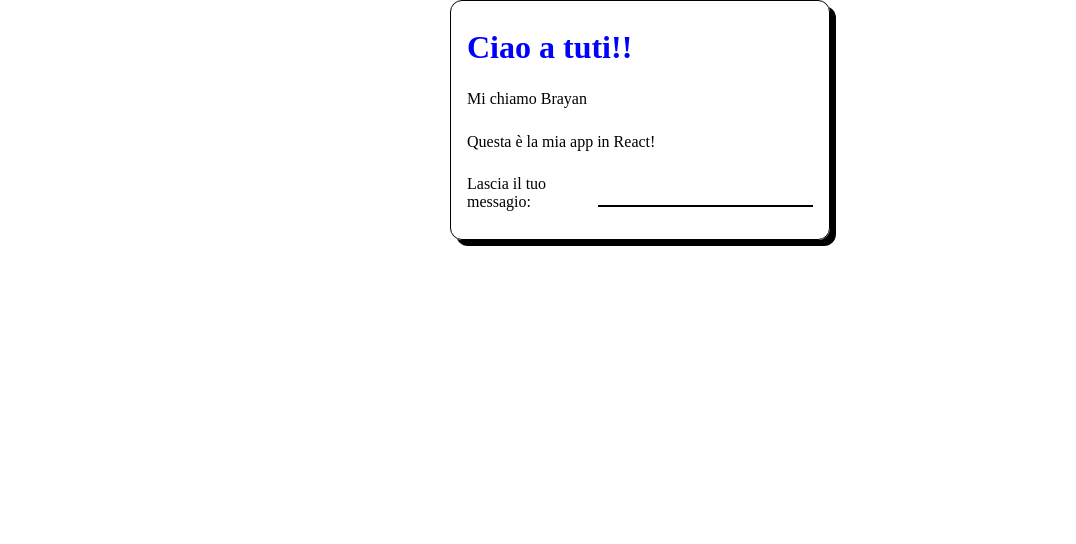
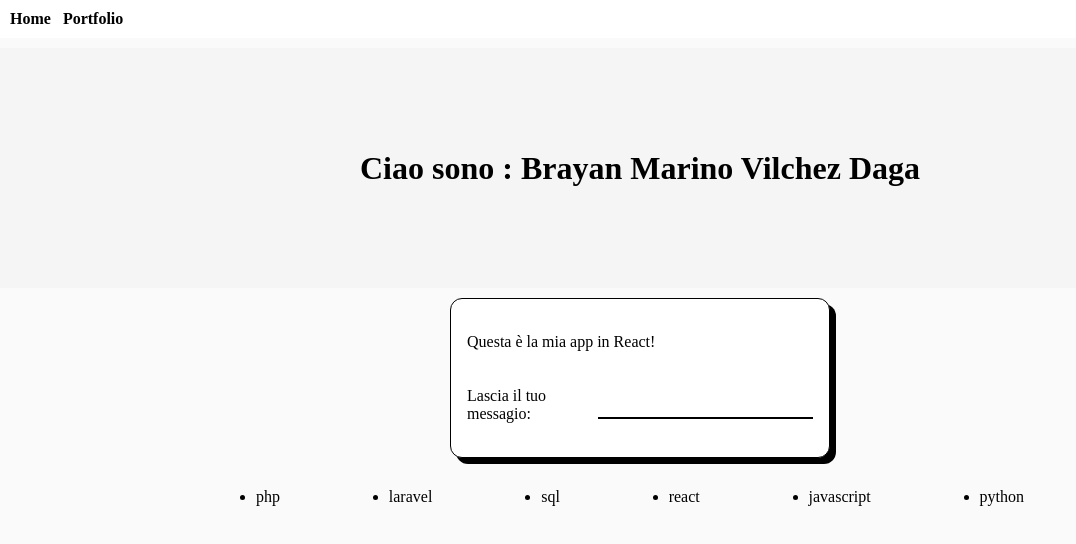
Before and after one commit to Hackademy-Part-time-80/react01_brayanmarino_vilchezdaga, a React (Vite) app: page / in a window 1280 px wide. Shown: the top 544 px of the page, without its empty margins (0-1076 px from the left). Built offline with nearby package versions, Linux system fonts and the light colour scheme.

Commit message:
components

```diff
--- a/src/App.css
+++ b/src/App.css
@@ -4,18 +4,19 @@
   align-items: center;
 }
 
-
 .card {
   border: 1px solid black;
   max-width: 380px;
-  margin: 0 auto;
+  margin: 0 auto 30px auto;
   padding: 16px;
   border-radius: 12px;
   box-shadow: 6px 6px 0 0 black;
-  height: 240px;
+  height: 160px;
   display: flex;
   flex-direction: column;
   justify-content: space-around;
+  background-color: white;
+
 }
 
 label,
--- a/src/App.jsx
+++ b/src/App.jsx
@@ -1,20 +1,18 @@
 import './App.css'
+import Card from './components/Card';
+import Header from './components/Header';
+import List from './components/List';
+import Navbar from './components/Navbar';
 
 function App() {
-  const nome = 'Brayan';
+  const nome = 'Brayan Marino Vilchez Daga';
+  const languages = ['php', 'laravel', 'sql', 'react', 'javascript', 'python'];
   return (
     <>
-      <div className="card">
-        <h1 className='text-blue'>Ciao a tuti!!</h1>
-        <p>Mi chiamo {nome}</p>
-        <p>Questa è la mia app in React!</p>
-
-        <div className="d-flex">
-          <label htmlFor="myInput">Lascia il tuo messagio:</label>
-          <input type="text" id='myInput' />
-        </div>
-      </div>
-
+      <Navbar />
+      <Header title={nome} />
+      <Card />
+      <List languages={languages} />
     </>
   )
 }
--- /dev/null
+++ b/src/components/Card.jsx
@@ -0,0 +1,15 @@
+export default function Card() {
+  const nome = 'Brayan';
+  return (
+    <>
+      <div className="card">
+        <p>Questa è la mia app in React!</p>
+
+        <div className="d-flex">
+          <label htmlFor="myInput">Lascia il tuo messagio:</label>
+          <input type="text" id='myInput' />
+        </div>
+      </div>
+    </>
+  )
+}
--- /dev/null
+++ b/src/components/Header.jsx
@@ -0,0 +1,8 @@
+export default function Header({ title }) {
+  return (
+    <div id="custom_header">
+      <h1>Ciao sono : {title}</h1>
+    </div>
+
+  );
+}
--- /dev/null
+++ b/src/components/List.jsx
@@ -0,0 +1,14 @@
+export default function List({ languages }) {
+  return (
+    <div className="languages">
+      <ul>
+        {languages.map((language) => {
+          return (
+            <li key={language}>{language}</li>
+          );
+        })}
+      </ul>
+    </div>
+
+  );
+}
--- /dev/null
+++ b/src/components/Navbar.jsx
@@ -0,0 +1,10 @@
+export default function Navbar() {
+  return (
+    <nav id="custom_nav">
+      <ul>
+        <li><a href="#">Home</a></li>
+        <li><a href="#">Portfolio</a></li>
+      </ul>
+    </nav>
+  );
+}
--- a/src/index.css
+++ b/src/index.css
@@ -4,6 +4,54 @@
   box-sizing: border-box;
 }
 
+
+body {
+  background-color: #FAFAFA;
+}
+
 .text-blue {
   color: blue;
 }
+
+#custom_nav {
+  background-color: white;
+  padding: 10px;
+  align-items: center;
+  position: sticky;
+  top: 0;
+}
+
+#custom_nav ul {
+  display: flex;
+  gap: 12px;
+}
+
+#custom_nav li {
+  list-style: none;
+}
+
+#custom_nav li a {
+  text-decoration: none;
+  color: black;
+  font-weight: bold;
+}
+
+#custom_header {
+  display: flex;
+  justify-content: center;
+  align-items: center;
+  height: 30vh;
+  background-color: whitesmoke;
+  margin: 10px 0;
+}
+
+.languages {
+  width: 60%;
+  margin: 0 auto;
+}
+
+.languages ul {
+  display: flex;
+  justify-content: space-between;
+  flex-wrap: wrap;
+}
```
